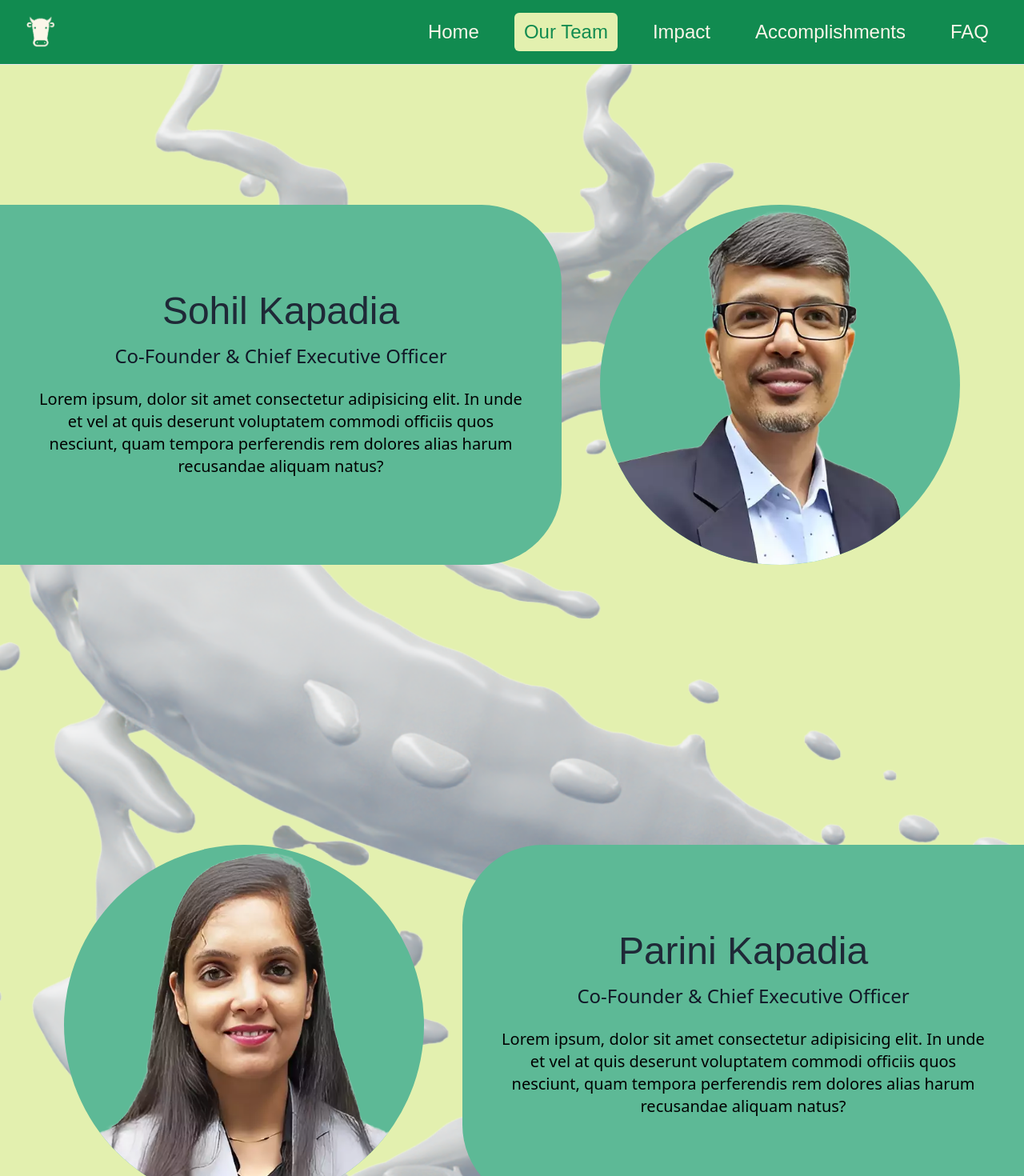
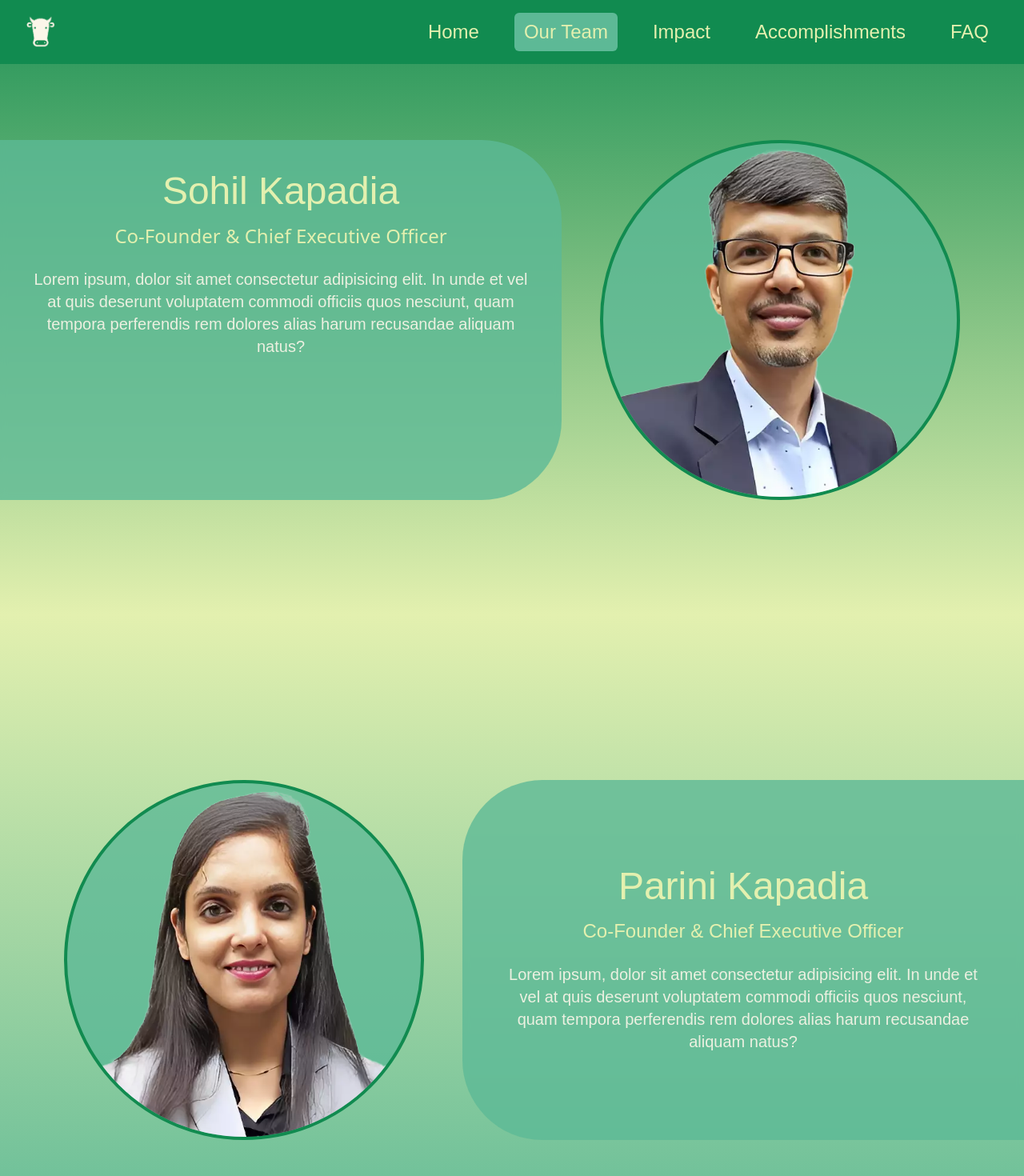
Before and after one commit to OldmanGalaxy/Zero-Cow, a Next.js app: page /our-team in a window 1280 px wide. Shown: the top 1470 px of the page at 80% size. Built offline with nearby package versions, Linux system fonts and the light colour scheme; a web font is replaced by a local one.

Commit message:
style: animations

```diff
--- a/app/globals.css
+++ b/app/globals.css
@@ -5,7 +5,9 @@
 * {
     margin: 0;
     padding: 0;
-    overflow-x: hidden;
+    ::-webkit-scrollbar {
+        display: none;
+    }
 }
 
 @font-face {
@@ -20,4 +22,5 @@
 
 body {
     background-color: #E3F0AF;
+    overflow-x: hidden;
 }
--- a/app/our-team/page.tsx
+++ b/app/our-team/page.tsx
@@ -5,20 +5,22 @@ import Section2 from "@/components/OurTeam/Section2";
 
 function page() {
   return (
-    <>
-      <div className="relative z-10">
-        <div
-          className="absolute bg-ygreen inset-0 bg-cover bg-center"
-          style={{
-            backgroundImage: "url('/images/milk1_full.png')",
-            zIndex: -1,
-          }}
-        ></div>
-        <Navbar />
+    <div className="min-h-screen relative">
+      <Navbar />
+      <div
+        className="min-h-[calc(100vh-4rem)] relative"
+        style={{
+          backgroundImage: 'linear-gradient(to bottom, #118B50, #E3F0AF, #5DB996)',
+          backgroundSize: '100% calc(100% + 4rem)',
+          backgroundPosition: '0 -4rem',
+          backgroundRepeat: 'no-repeat'
+        }}
+      >
         <Section1 />
         <Section2 />
       </div>
-    </>
+    </div>
   );
 }
+
 export default page;
--- a/components/Navbar/Navbar.tsx
+++ b/components/Navbar/Navbar.tsx
@@ -18,13 +18,17 @@ const Navbar = () => {
   ];
 
   return (
-    <nav className="bg-dgreen border-b font-lilita">
+    <nav className="fixed top-0 left-0 right-0 bg-dgreen font-lilita z-50">
       <div className="max-w-7xl mx-auto px-4 sm:px-6 lg:px-8">
         <div className="flex justify-between h-20 items-center">
           {/* Logo Section */}
-          <div className="flex-shrink-0 flex items-center">
+          <div className="flex-shrink-0 transform hover:scale-110 transition-transform duration-300">
             <Link href="/">
-              <img className="h-10 w-auto" src="/images/logo.png" alt="Logo" />
+              <img
+                className="h-10 w-auto hover:rotate-[360deg] transition-transform duration-1000 ease-in-out"
+                src="/images/logo.png"
+                alt="Logo"
+              />
             </Link>
           </div>
 
@@ -34,13 +38,12 @@ const Navbar = () => {
               <Link
                 key={link.href}
                 href={link.href}
-                className={`px-3 py-2 rounded-md font-medium text-2xl transition-colors duration-200 ${
-                  pathname === link.href
-                    ? "bg-ygreen text-dgreen hover:text-dgreen"
-                    : "text-cream hover:text-ygreen"
-                }`}
+                className={`text-ygreen relative overflow-hidden group px-3 py-2 rounded-md font-medium text-2xl transition-all duration-300 ease-in-out
+                  ${pathname === link.href ? "bg-lgreen text-dgreen" : ""}
+                  hover:text-lgreen hover:bg-ygreen hover:scale-105 transform`}
               >
-                {link.label}
+                <span className="relative z-10">{link.label}</span>
+                <div className="absolute inset-0 bg-ygreen transform scale-x-0 group-hover:scale-x-100 transition-transform duration-300 origin-left"></div>
               </Link>
             ))}
           </div>
@@ -49,14 +52,14 @@ const Navbar = () => {
           <div className="md:hidden">
             <button
               onClick={() => setIsOpen(!isOpen)}
-              className="inline-flex items-center justify-center p-2 rounded-md text-cream hover:text-gray-900 hover:bg-gray-100 focus:outline-none focus:ring-2 focus:ring-inset focus:ring-gray-500 transition-colors duration-200"
+              className="inline-flex items-center justify-center p-2 rounded-md text-cream hover:text-dgreen hover:bg-ygreen focus:outline-none focus:ring-2 focus:ring-lgreen transition-all duration-200"
               aria-expanded={isOpen}
               aria-label="Toggle menu"
             >
               {isOpen ? (
-                <X className="h-6 w-6" />
+                <X className="h-6 w-6 transform rotate-0 hover:rotate-180 transition-transform duration-300" />
               ) : (
-                <Menu className="h-6 w-6" />
+                <Menu className="h-6 w-6 transform rotate-0 hover:rotate-180 transition-transform duration-300" />
               )}
             </button>
           </div>
@@ -66,14 +69,17 @@ const Navbar = () => {
       {/* Mobile Menu */}
       {isOpen && (
         <div className="md:hidden">
-          <div className="px-2 pt-2 pb-3 space-y-1 sm:px-3 bg-black bg-opacity-60 shadow-lg rounded-b-lg">
+          <div className="px-2 pt-2 pb-3 space-y-1 sm:px-3 bg-dgreen shadow-lg rounded-b-lg border-t border-lgreen">
             {navLinks.map((link) => (
               <Link
                 key={link.href}
                 href={link.href}
-                className={`block px-3 py-2 rounded-md text-base font-medium text-cream hover:text-gray-900 hover:bg-gray-100 transition-colors duration-200 ${
-                  pathname === link.href ? "bg-lgreen text-white" : ""
-                }`}
+                className={`block px-3 py-2 rounded-md text-base font-medium transition-all duration-200 transform hover:translate-x-2
+                  ${
+                    pathname === link.href
+                    ? "bg-lgreen text-dgreen"
+                    : "text-ygreen hover:bg-ygreen hover:text-dgreen"
+                  }`}
               >
                 {link.label}
               </Link>
--- /dev/null
+++ b/components/OurTeam/MilkSplatter.tsx
@@ -0,0 +1,36 @@
+import React from 'react';
+
+const MilkSplatter = () => {
+  return (
+    <svg className="absolute inset-0 w-full h-full opacity-0 group-hover:opacity-100 transition-opacity duration-300" viewBox="0 0 100 100">
+      <defs>
+        <filter id="goo">
+          <feGaussianBlur in="SourceGraphic" stdDeviation="2" result="blur" />
+          <feColorMatrix in="blur" mode="matrix" values="1 0 0 0 0  0 1 0 0 0  0 0 1 0 0  0 0 0 19 -9" result="goo" />
+        </filter>
+      </defs>
+
+      <g filter="url(#goo)" className="milk-drops">
+        {[...Array(8)].map((_, i) => (
+          <circle key={i} className="origin-center animate-splatter fill-cream">
+            <animate
+              attributeName="r"
+              values="0;8;3"
+              dur="1.5s"
+              repeatCount="indefinite"
+              begin={`${i * 0.2}s`}
+            />
+            <animateMotion
+              dur="1.5s"
+              repeatCount="indefinite"
+              begin={`${i * 0.2}s`}
+              path={`M ${50 + Math.cos(i * Math.PI/4) * 20} ${50 + Math.sin(i * Math.PI/4) * 20} Q ${50 + Math.cos(i * Math.PI/4) * 40} ${50 + Math.sin(i * Math.PI/4) * 40} ${50 + Math.cos(i * Math.PI/4) * 60} ${50 + Math.sin(i * Math.PI/4) * 60}`}
+            />
+          </circle>
+        ))}
+      </g>
+    </svg>
+  );
+};
+
+export default MilkSplatter;
--- a/components/OurTeam/Section1.tsx
+++ b/components/OurTeam/Section1.tsx
@@ -1,28 +1,35 @@
 import React from "react";
+import MilkSplatter from "./MilkSplatter";
 
 function Section1() {
   return (
-    <>
-      <div className="relative flex flex-col-reverse md:flex-row min-h-screen items-center p-4 md:p-0">
+    <div className="relative text-cream flex flex-col-reverse md:flex-row min-h-screen items-center p-4 md:p-0">
       {/* Rounded Rectangle */}
-        <div
-          className="w-full min-h-[280px] sm:min-h-[350px] md:min-h-[400px] lg:min-h-[450px]
+      <div className="group relative w-full min-h-[280px] sm:min-h-[350px] md:min-h-[400px] lg:min-h-[450px]
           rounded-2xl md:rounded-r-[100px] md:rounded-l-none mr-8 max-md:mx-8
-   bg-lgreen
-   mt-8 md:mt-0
-   p-6 sm:p-8 md:p-10
-   flex items-center"
+          bg-lgreen/80 backdrop-blur-sm
+          mt-8 md:mt-0 p-6 sm:p-8 md:p-10
+          transition-all duration-500 ease-out
+          hover:backdrop-blur-md
+          before:absolute before:inset-0 before:rounded-2xl before:md:rounded-r-[100px] before:md:rounded-l-none
+          before:bg-gradient-to-r before:from-transparent before:via-white/5 before:to-transparent
+          before:translate-x-[-100%] hover:before:translate-x-[100%] before:transition-transform before:duration-1000
+          overflow-hidden"
       >
-          <div className="w-full max-w-3xl mx-auto">
-            <div className="text-center">
-              <h2 className="text-3xl overflow-hidden sm:text-4xl md:text-5xl font-lilita text-gray-800 mb-3 sm:mb-4">
+        <MilkSplatter />
+        <div className="w-full max-w-3xl mx-auto relative z-10">
+          <div className="text-center transform transition-transform duration-500 group-hover:scale-105">
+            <h2 className="text-ygreen text-3xl overflow-hidden sm:text-4xl md:text-5xl font-lilita mb-3 sm:mb-4
+                        transition-all duration-500 group-hover:text-dgreen group-hover:-translate-y-1">
               Sohil Kapadia
             </h2>
-              <p className="text-lg sm:text-xl md:text-2xl font-medium text-gray-900 mb-4 sm:mb-6">
+            <p className="text-lg text-ygreen sm:text-xl md:text-2xl font-medium mb-4 sm:mb-6
+                        transition-all duration-500 group-hover:text-dgreen group-hover:translate-y-1">
               Co-Founder & Chief Executive Officer
             </p>
           </div>
-            <p className="text-base sm:text-lg md:text-xl text-center font-sans">
+          <p className="text-base sm:text-lg md:text-xl text-center font-lilita
+                     opacity-90 transition-opacity duration-500 group-hover:opacity-100">
             Lorem ipsum, dolor sit amet consectetur adipisicing elit. In unde
             et vel at quis deserunt voluptatem commodi officiis quos nesciunt,
             quam tempora perferendis rem dolores alias harum recusandae
@@ -31,15 +38,16 @@ function Section1() {
         </div>
       </div>
       {/* Circle */}
-        <div
-          className="w-[280px] h-[280px] sm:w-[350px] sm:h-[350px] md:w-[400px] md:h-[400px] lg:w-[450px] lg:h-[450px]
-          mx-4 md:mr-8 lg:mr-20 overflow-hidden relative
-          rounded-full bg-lgreen flex-shrink-0"
-        >
-          <img src="/images/sohil.png" className="absolute right-16" alt="" />
+      <div className="group relative w-[280px] h-[280px] sm:w-[350px] sm:h-[350px] md:w-[400px] md:h-[400px] lg:w-[450px] lg:h-[450px]
+          mx-4 md:mr-8 lg:mr-20 overflow-hidden
+          rounded-full border-4 border-dgreen bg-lgreen/80 flex-shrink-0
+          transition-all duration-500 ease-out
+          hover:border-ygreen hover:shadow-[0_0_30px_rgba(255,255,255,0.2)]">
+        <div className="absolute inset-0 transition-transform duration-500 group-hover:scale-110">
+          <img src="/images/sohil.png" className="absolute right-16" alt="Sohil Kapadia" />
         </div>
       </div>
-    </>
+    </div>
   );
 }
 
--- a/components/OurTeam/Section2.tsx
+++ b/components/OurTeam/Section2.tsx
@@ -1,36 +1,48 @@
 import React from "react";
+import MilkSplatter from "./MilkSplatter";
 
 function Section2() {
   return (
-    <>
-      <section className="relative min-h-screen">
-        <div className="flex flex-col md:flex-row min-h-screen items-center p-4 md:p-0 ">
+    <section className="relative text-cream font-lilita min-h-screen">
+      <div className="flex flex-col md:flex-row min-h-screen items-center p-4 md:p-0">
         {/* Circle */}
-          <div
-            className="w-[280px] h-[280px] sm:w-[350px] sm:h-[350px] md:w-[400px] md:h-[400px] lg:w-[450px] lg:h-[450px]
-          mx-4 md:ml-8 lg:ml-20 overflow-hidden relative
-          rounded-full bg-lgreen flex-shrink-0
-          mb-8 md:mb-0"
-          >
-            <img src="/images/parini.png" className="absolute " alt="" />
+        <div className="group relative w-[280px] h-[280px] sm:w-[350px] sm:h-[350px] md:w-[400px] md:h-[400px] lg:w-[450px] lg:h-[450px]
+            mx-4 md:ml-8 lg:ml-20 overflow-hidden
+            rounded-full border-4 border-dgreen bg-lgreen/80 flex-shrink-0
+            mb-8 md:mb-0
+            transition-all duration-500 ease-out
+            hover:border-ygreen hover:shadow-[0_0_30px_rgba(255,255,255,0.2)]">
+          <div className="absolute inset-0 transition-transform duration-500 group-hover:scale-110">
+            <img src="/images/parini.png" className="absolute" alt="Parini Kapadia" />
+          </div>
         </div>
         {/* Rounded Rectangle */}
-          <div
-            className="w-full min-h-[280px] sm:min-h-[350px] md:min-h-[400px] lg:min-h-[450px]
+        <div className="group relative w-full min-h-[280px] sm:min-h-[350px] md:min-h-[400px] lg:min-h-[450px]
             flex items-center ml-8 max-md:mx-8
             rounded-2xl md:rounded-l-[100px] md:rounded-r-none
-   bg-lgreen p-6 sm:p-8 md:p-10 lg:p-12"
+            bg-lgreen/80 backdrop-blur-sm
+            p-6 sm:p-8 md:p-10 lg:p-12
+            transition-all duration-500 ease-out
+            hover:backdrop-blur-md
+            before:absolute before:inset-0 before:rounded-2xl before:md:rounded-l-[100px] before:md:rounded-r-none
+            before:bg-gradient-to-r before:from-transparent before:via-white/5 before:to-transparent
+            before:translate-x-[-100%] hover:before:translate-x-[100%] before:transition-transform before:duration-1000
+            overflow-hidden"
         >
-            <div className="w-full max-w-3xl mx-auto">
-              <div className="text-center">
-                <h2 className="text-3xl overflow-hidden sm:text-4xl md:text-5xl font-lilita text-gray-800 mb-3 sm:mb-4">
+          <MilkSplatter />
+          <div className="w-full max-w-3xl mx-auto relative z-10">
+            <div className="text-center transform transition-transform duration-500 group-hover:scale-105">
+              <h2 className="text-3xl text-ygreen overflow-hidden sm:text-4xl md:text-5xl font-lilita mb-3 sm:mb-4
+                          transition-all duration-500 group-hover:text-dgreen group-hover:-translate-y-1">
                 Parini Kapadia
               </h2>
-                <p className="text-lg sm:text-xl md:text-2xl font-medium text-gray-900 mb-4 sm:mb-6">
+              <p className="text-lg sm:text-xl text-ygreen md:text-2xl font-medium mb-4 sm:mb-6
+                          transition-all duration-500 group-hover:text-dgreen group-hover:translate-y-1">
                 Co-Founder & Chief Executive Officer
               </p>
             </div>
-              <p className="text-base sm:text-lg md:text-xl text-center font-sans">
+            <p className="text-base sm:text-lg md:text-xl text-center font-lilita
+                       opacity-90 transition-opacity duration-500 group-hover:opacity-100">
               Lorem ipsum, dolor sit amet consectetur adipisicing elit. In
               unde et vel at quis deserunt voluptatem commodi officiis quos
               nesciunt, quam tempora perferendis rem dolores alias harum
@@ -40,7 +52,6 @@ function Section2() {
         </div>
       </div>
     </section>
-    </>
   );
 }
 
```
Lines whose indentation alone changed are shown as unchanged.
